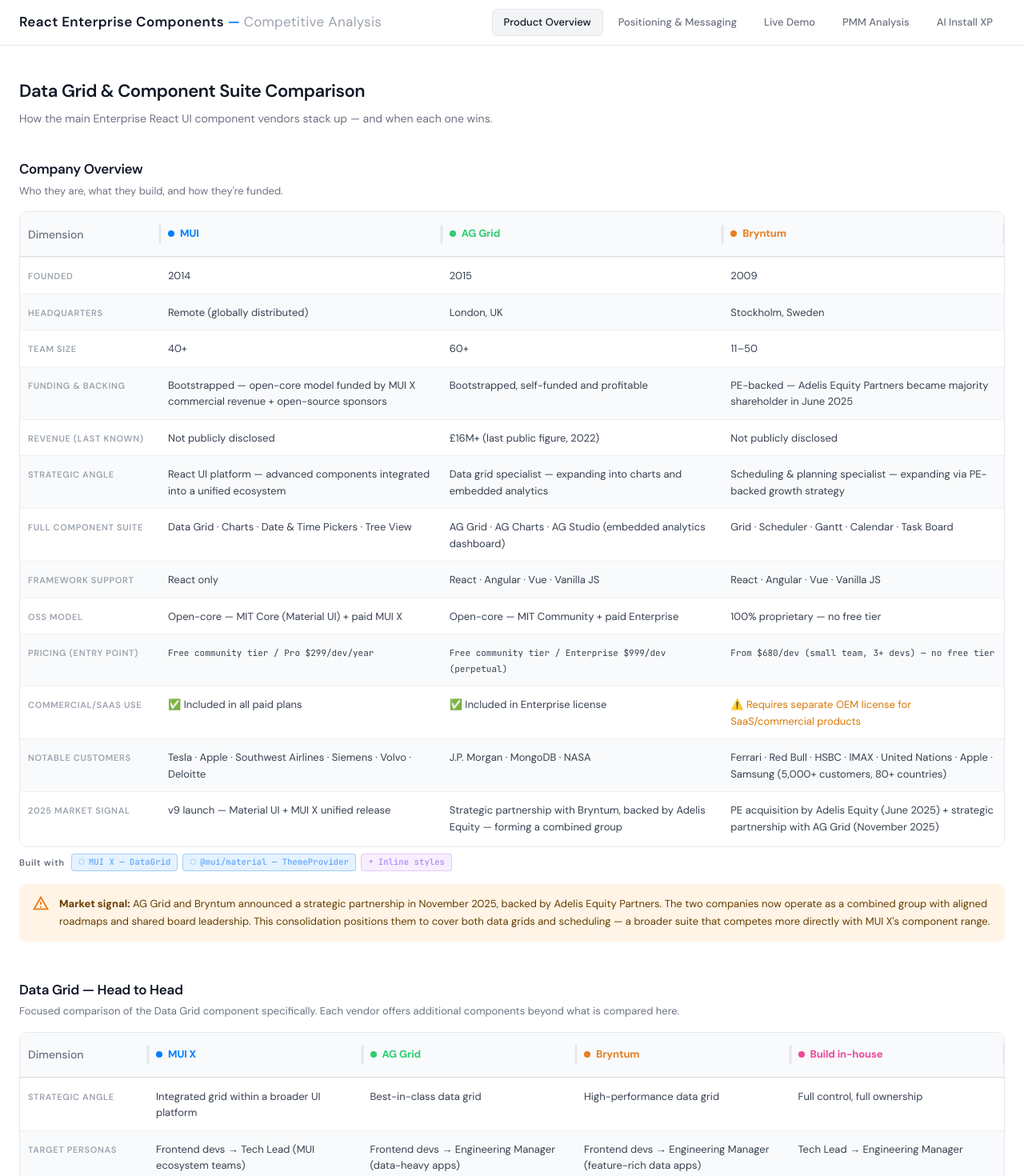
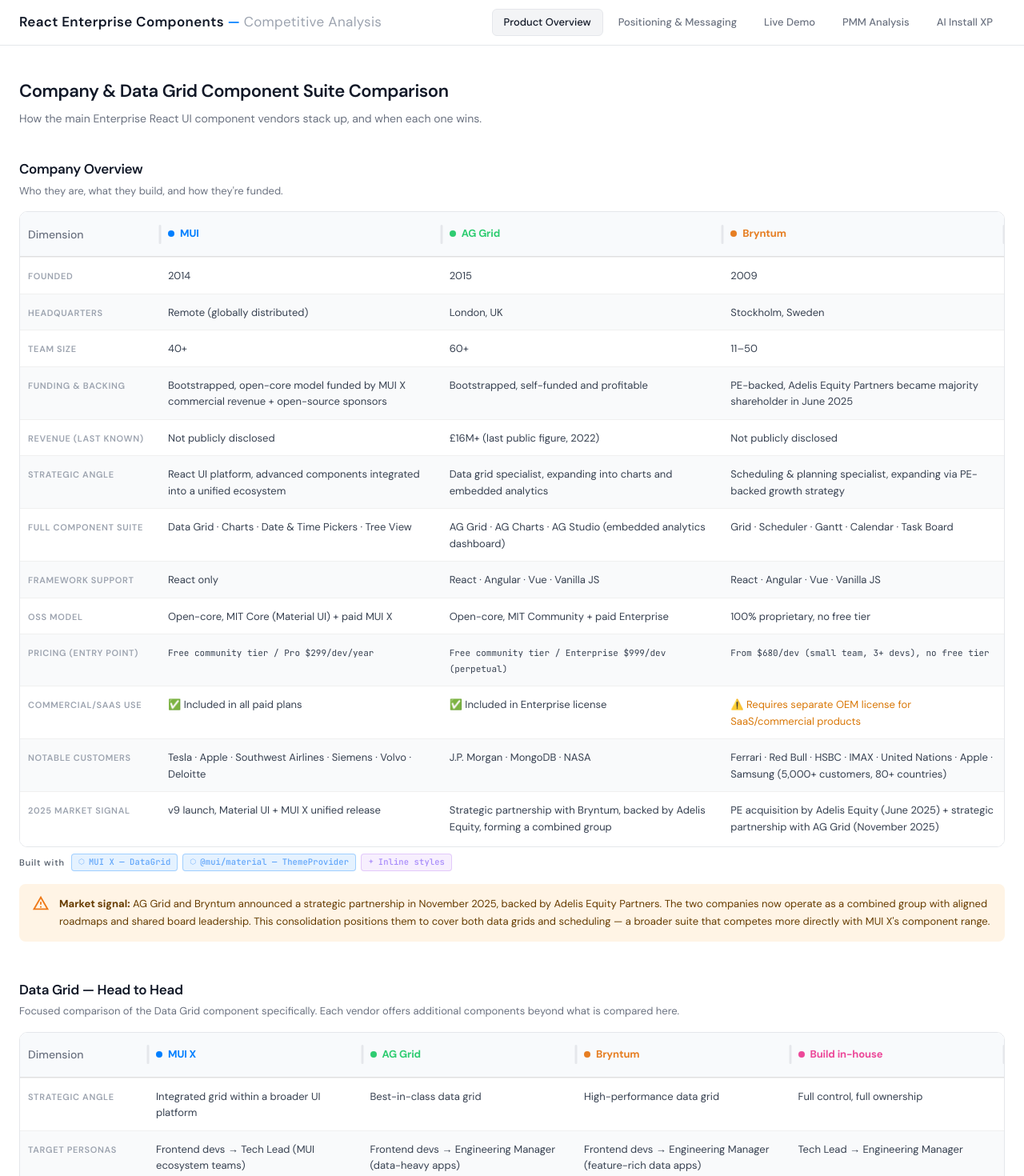
Before and after one commit to LaureBrosseau/react-ui-components-comparison, a React (Vite) app: page / in a window 1280 px wide. Shown: the top 1470 px of the page at 80% size. Built offline with nearby package versions, Linux system fonts and the light colour scheme; what ag-grid-community would draw is missing.

Commit message:
remove -

```diff
--- a/src/pages/ProductOverview.jsx
+++ b/src/pages/ProductOverview.jsx
@@ -20,15 +20,15 @@
   { id: 3,  dimension: 'Team size',
     mui: '40+', ag: '60+', bryntum: '11–50' },
   { id: 4,  dimension: 'Funding & Backing',
-    mui: 'Bootstrapped — open-core model funded by MUI X commercial revenue + open-source sponsors',
+    mui: 'Bootstrapped, open-core model funded by MUI X commercial revenue + open-source sponsors',
     ag: 'Bootstrapped, self-funded and profitable',
-    bryntum: 'PE-backed — Adelis Equity Partners became majority shareholder in June 2025' },
+    bryntum: 'PE-backed, Adelis Equity Partners became majority shareholder in June 2025' },
   { id: 5,  dimension: 'Revenue (last known)',
     mui: 'Not publicly disclosed', ag: '£16M+ (last public figure, 2022)', bryntum: 'Not publicly disclosed' },
   { id: 6,  dimension: 'Strategic Angle',
-    mui: 'React UI platform — advanced components integrated into a unified ecosystem',
-    ag: 'Data grid specialist — expanding into charts and embedded analytics',
-    bryntum: 'Scheduling & planning specialist — expanding via PE-backed growth strategy' },
+    mui: 'React UI platform, advanced components integrated into a unified ecosystem',
+    ag: 'Data grid specialist, expanding into charts and embedded analytics',
+    bryntum: 'Scheduling & planning specialist, expanding via PE-backed growth strategy' },
   { id: 7,  dimension: 'Full Component Suite',
     mui: 'Data Grid · Charts · Date & Time Pickers · Tree View',
     ag: 'AG Grid · AG Charts · AG Studio (embedded analytics dashboard)',
@@ -38,14 +38,14 @@
     ag: 'React · Angular · Vue · Vanilla JS',
     bryntum: 'React · Angular · Vue · Vanilla JS' },
   { id: 9,  dimension: 'OSS Model',
-    mui: 'Open-core — MIT Core (Material UI) + paid MUI X',
-    ag: 'Open-core — MIT Community + paid Enterprise',
-    bryntum: '100% proprietary — no free tier' },
+    mui: 'Open-core, MIT Core (Material UI) + paid MUI X',
+    ag: 'Open-core, MIT Community + paid Enterprise',
+    bryntum: '100% proprietary, no free tier' },
   { id: 10, dimension: 'Pricing (entry point)',
     mono: true,
     mui: 'Free community tier / Pro $299/dev/year',
     ag: 'Free community tier / Enterprise $999/dev (perpetual)',
-    bryntum: 'From $680/dev (small team, 3+ devs) — no free tier' },
+    bryntum: 'From $680/dev (small team, 3+ devs), no free tier' },
   { id: 11, dimension: 'Commercial/SaaS Use',
     mui: '✅ Included in all paid plans',
     ag: '✅ Included in Enterprise license',
@@ -55,8 +55,8 @@
     ag: 'J.P. Morgan · MongoDB · NASA',
     bryntum: 'Ferrari · Red Bull · HSBC · IMAX · United Nations · Apple · Samsung (5,000+ customers, 80+ countries)' },
   { id: 13, dimension: '2025 Market Signal',
-    mui: 'v9 launch — Material UI + MUI X unified release',
-    ag: 'Strategic partnership with Bryntum, backed by Adelis Equity — forming a combined group',
+    mui: 'v9 launch, Material UI + MUI X unified release',
+    ag: 'Strategic partnership with Bryntum, backed by Adelis Equity, forming a combined group',
     bryntum: 'PE acquisition by Adelis Equity (June 2025) + strategic partnership with AG Grid (November 2025)' },
 ]
 
@@ -86,7 +86,7 @@
   { id: 5, dimension: 'Loses when',
     mui: 'Massive datasets, most advanced grid-specific features needed',
     ag: 'Design system coherence matters, platform approach preferred',
-    bryntum: 'Use case is standard  — overkill and more expensive',
+    bryntum: 'Use case is standard (CRUD/dashboard), overkill and more expensive',
     inhouse: 'Real cost underestimated, time-to-market missed' },
   { id: 6, dimension: 'OSS (grid tier)',
     mui: '✅ Community tier MIT (free)',
@@ -223,10 +223,10 @@
 
       <div style={{ marginBottom: '40px' }}>
         <h1 style={{ fontSize: '22px', fontWeight: '600', color: '#111827', marginBottom: '8px', letterSpacing: '-0.02em' }}>
-          Data Grid & Component Suite Comparison
+          Company & Data Grid Component Suite Comparison
         </h1>
         <p style={{ fontSize: '14px', color: '#6b7280' }}>
-          How the main Enterprise React UI component vendors stack up — and when each one wins.
+          How the main Enterprise React UI component vendors stack up, and when each one wins.
         </p>
       </div>
 
```
